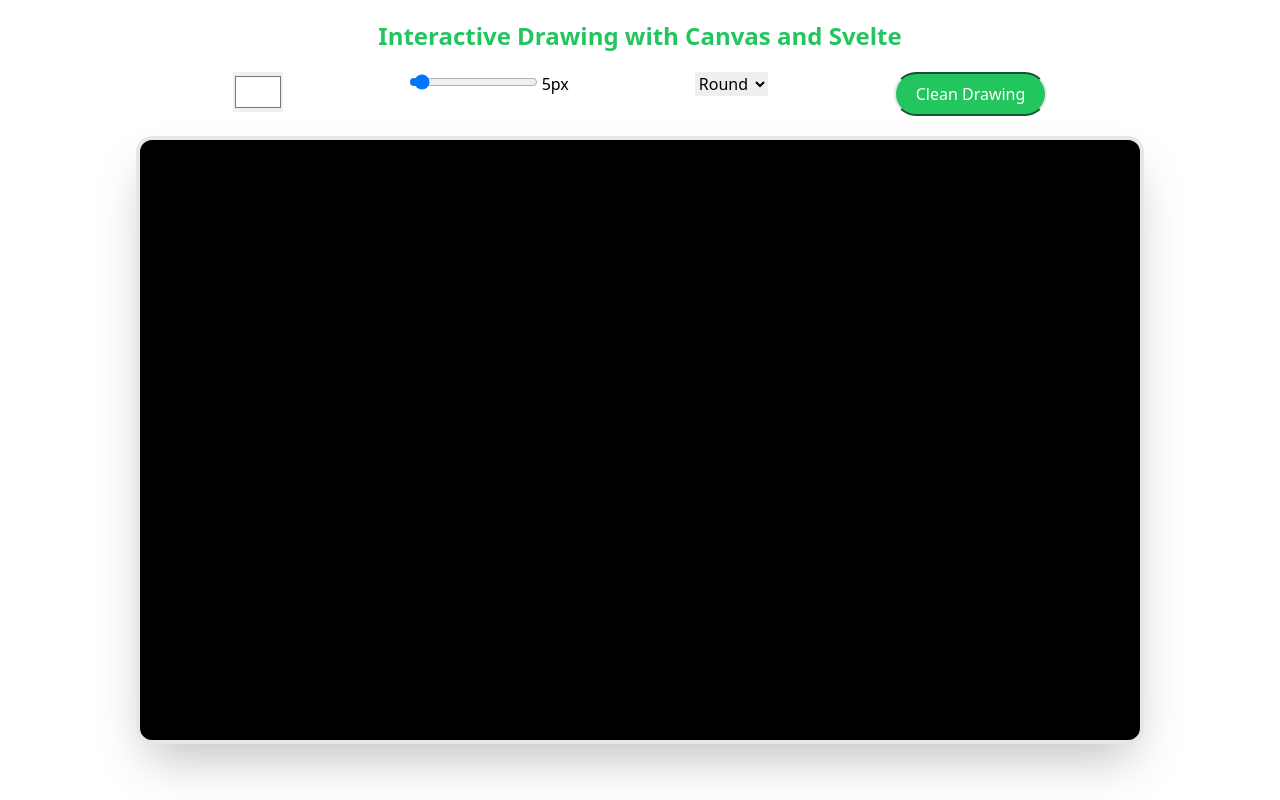
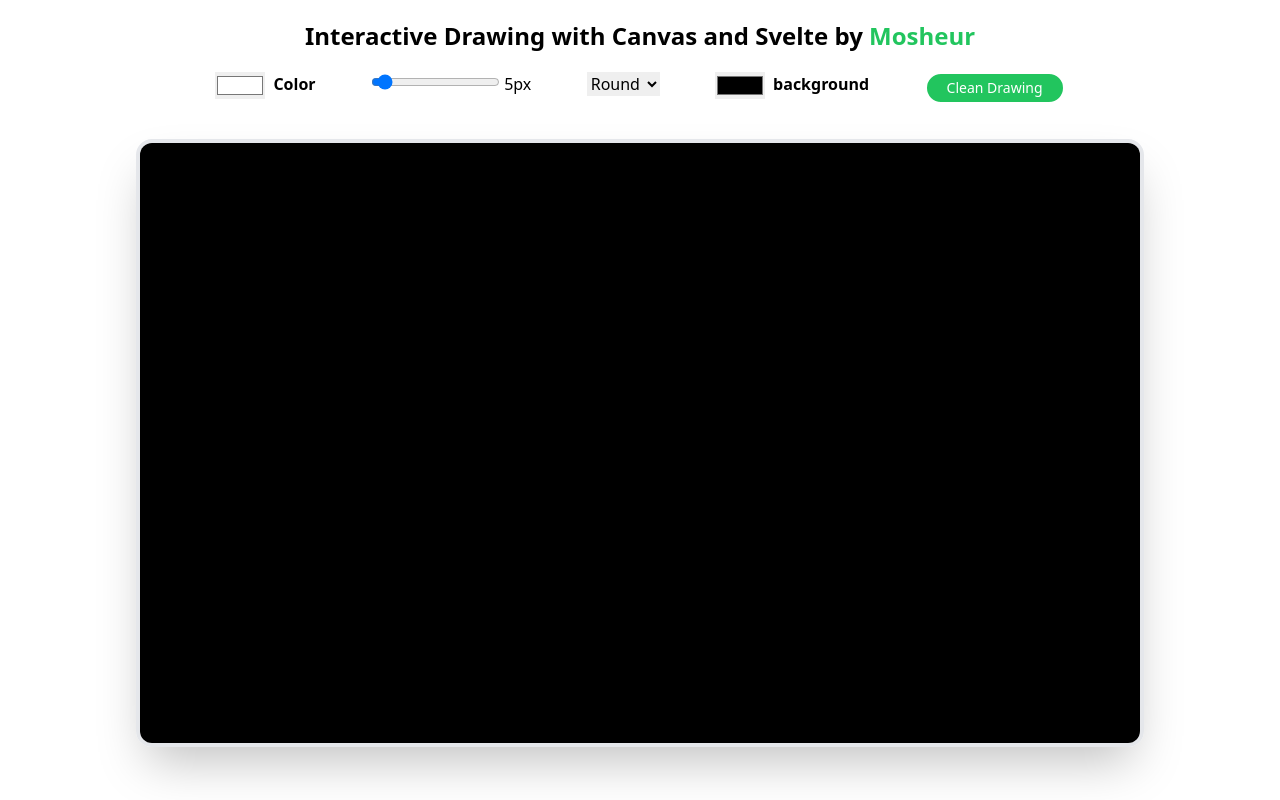
Before and after one commit to mosheurpau/user-interactions-mouse-clicks-drawing, a SvelteKit app: page / in a window 1280 px wide. Built offline with nearby package versions, Linux system fonts and the light colour scheme.

Commit message:
handle background color and added some style

```diff
--- a/src/components/InteractiveCanvas.svelte
+++ b/src/components/InteractiveCanvas.svelte
@@ -7,6 +7,7 @@
   let color = "#ffffff";
   let lineWidth = 5;
   let lineCap = "round";
+  let bgColor = "#000000";
 
   function startDrawing(event) {
     drawing = true;
@@ -39,6 +40,13 @@
 
   function clearCanvas() {
     ctx.clearRect(0, 0, canvas.width, canvas.height);
+    ctx.fillStyle = bgColor; // Fill the canvas with the selected background color
+    ctx.fillRect(0, 0, canvas.width, canvas.height);
+  }
+
+  function setDefaultBackground() {
+    ctx.fillStyle = "#000000"; // Default background color
+    ctx.fillRect(0, 0, canvas.width, canvas.height);
   }
 
   function updateColor(event) {
@@ -53,19 +61,21 @@
     lineCap = event.target.value;
   }
 
+  function updateBgColor(event) {
+    bgColor = event.target.value;
+    clearCanvas();
+  }
+
   onMount(() => {
     ctx = canvas.getContext("2d");
+    setDefaultBackground();
   });
 </script>
 
-<div class="mx-auto text-center mb-5 flex justify-evenly w-10/12">
-  <div>
-    <input
-      type="color"
-      value={color}
-      on:input={updateColor}
-      class="h-10 w-15"
-    />
+<div class="mx-auto text-center mb-5 flex justify-evenly w-9/12">
+  <div class="flex justify-center">
+    <input type="color" value={color} on:input={updateColor} />
+    <p class="pl-2 font-bold">Color</p>
   </div>
   <div>
     <input
@@ -85,16 +95,20 @@
       <option value="square">Square</option>
     </select>
   </div>
+  <div class="flex justify-center">
+    <input type="color" value={bgColor} on:input={updateBgColor} class="mb-5" />
+    <p class="pl-2 font-bold">background</p>
+  </div>
   <div>
     <button
       on:click={clearCanvas}
-      class="btn bg-green-500 px-5 rounded-3xl text-white py-2 mx-auto hover:bg-slate-600 border-2 border-y-green-900"
+      class="btn text-sm bg-green-500 px-5 rounded-3xl text-white py-1 mx-auto hover:bg-slate-600 border-2 border-white"
       >Clean Drawing</button
     >
   </div>
 </div>
 <canvas
-  class="mx-auto cursor-crosshair border-4 shadow-2xl bg-black rounded-2xl"
+  class="mx-auto cursor-crosshair border-4 shadow-2xl rounded-2xl"
   bind:this={canvas}
   width="1000"
   height="600"
--- a/src/routes/+page.svelte
+++ b/src/routes/+page.svelte
@@ -2,7 +2,9 @@
   import InteractiveCanvas from "../components/InteractiveCanvas.svelte";
 </script>
 
-<h1 class="text-center text-2xl font-bold text-green-500 mt-5 mb-5">
-  Interactive Drawing with Canvas and Svelte
+<h1 class="text-center text-2xl font-bold text-black mt-5 mb-5">
+  Interactive Drawing with Canvas and Svelte by <span class="text-green-500"
+    >Mosheur</span
+  >
 </h1>
 <InteractiveCanvas />
```
